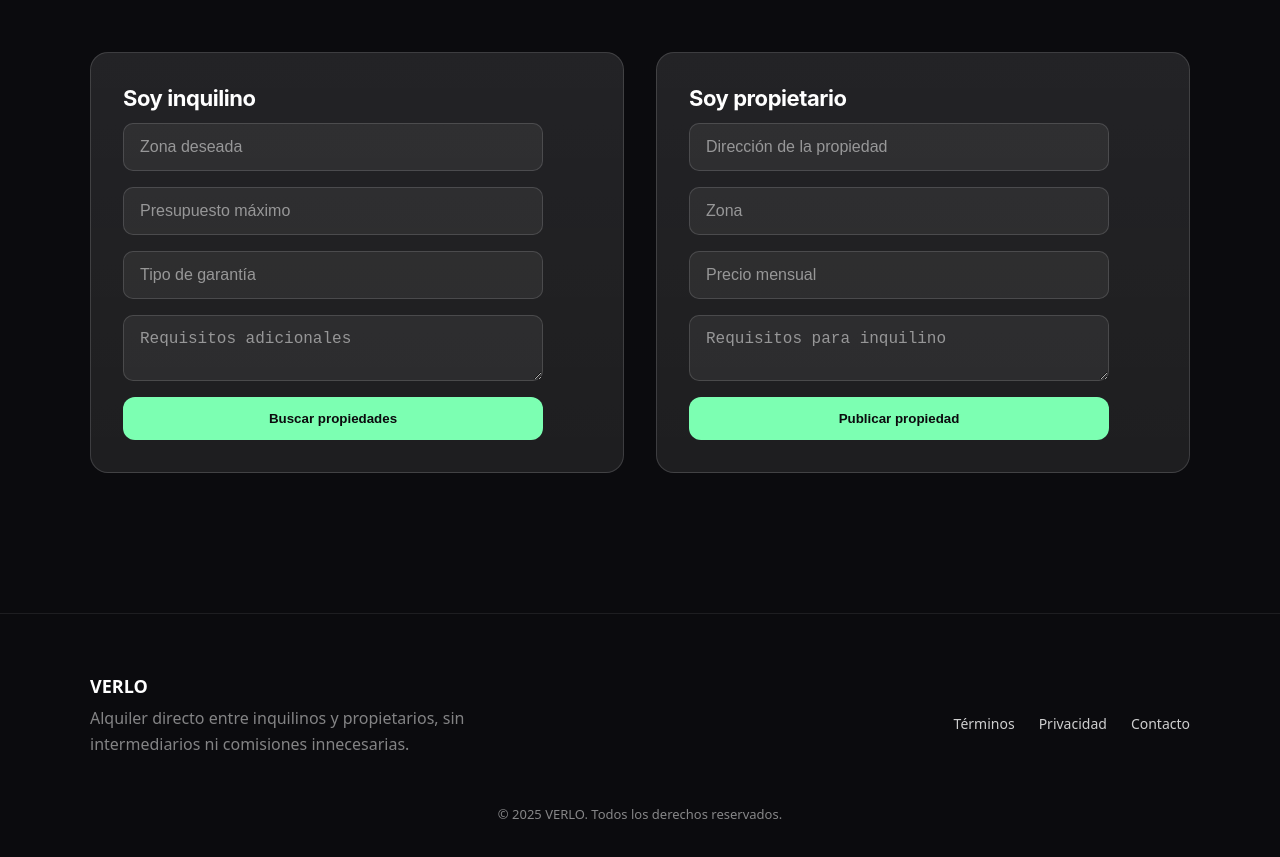
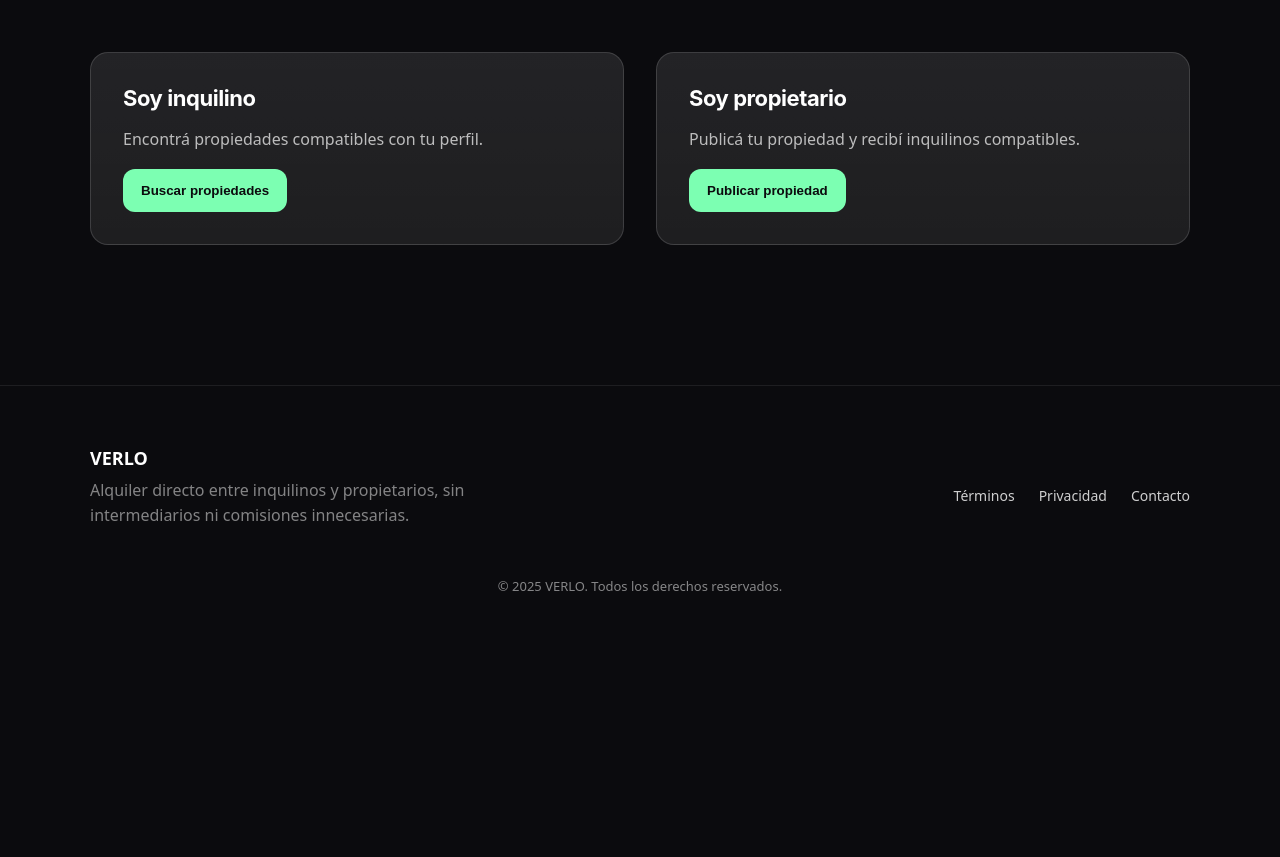
Before and after one commit to rentverlo-dotcom/verlo, a Next.js app: page / in a window 1280 px wide. Shown: the part 4280-5137 px from the top of the page. After the commit the page ends 4935 px from the top, so only its background shows below. Built offline with nearby package versions, Linux system fonts and the light colour scheme.

Commit message:
Update page.tsx

```diff
--- a/app/page.tsx
+++ b/app/page.tsx
@@ -335,7 +335,6 @@ export default function HomePage() {
 
 </section>
 
-
 {/* FORMS */}
 <section
   id="forms"
@@ -358,33 +357,24 @@ export default function HomePage() {
       {/* INQUILINO */}
       <div className="card">
         <h3 style={{ marginTop: 0 }}>Soy inquilino</h3>
-              <form className="form">
-                <input placeholder="Zona deseada" />
-                <input placeholder="Presupuesto máximo" type="number" />
-                <input placeholder="Tipo de garantía" />
-                <textarea placeholder="Requisitos adicionales" />
-                <button className="button" type="submit">
-                  Buscar propiedades
-                </button>
-              </form>
+        <p>Encontrá propiedades compatibles con tu perfil.</p>
+        <a href="/inquilino/registro">
+          <button className="button">Buscar propiedades</button>
+        </a>
       </div>
 
       {/* PROPIETARIO */}
       <div className="card">
         <h3 style={{ marginTop: 0 }}>Soy propietario</h3>
-              <form className="form">
-                <input placeholder="Dirección de la propiedad" />
-                <input placeholder="Zona" />
-                <input placeholder="Precio mensual" type="number" />
-                <textarea placeholder="Requisitos para inquilino" />
-                <button className="button" type="submit">
-                  Publicar propiedad
-                </button>
-              </form>
+        <p>Publicá tu propiedad y recibí inquilinos compatibles.</p>
+        <a href="/propietario/publicar">
+          <button className="button">Publicar propiedad</button>
+        </a>
       </div>
     </div>
   </div>
 </section>
+
 
 {/* FOOTER */}
 <footer
```
Lines whose indentation alone changed are shown as unchanged.
